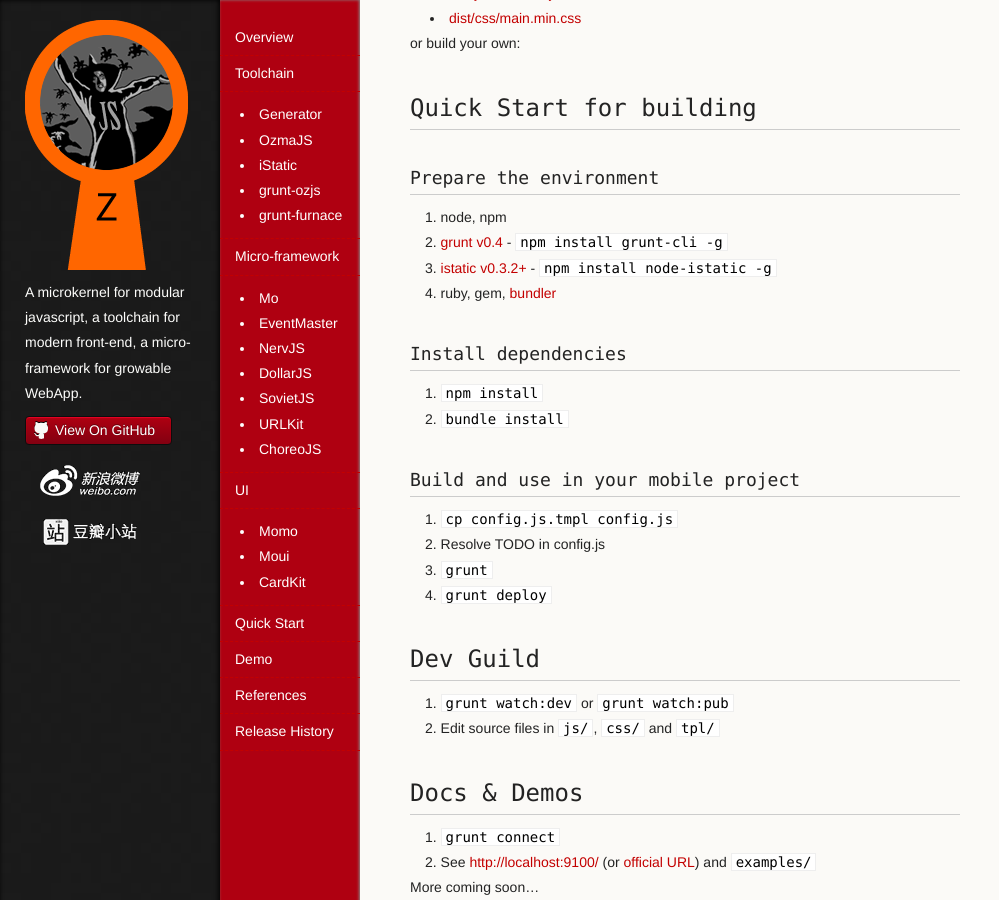
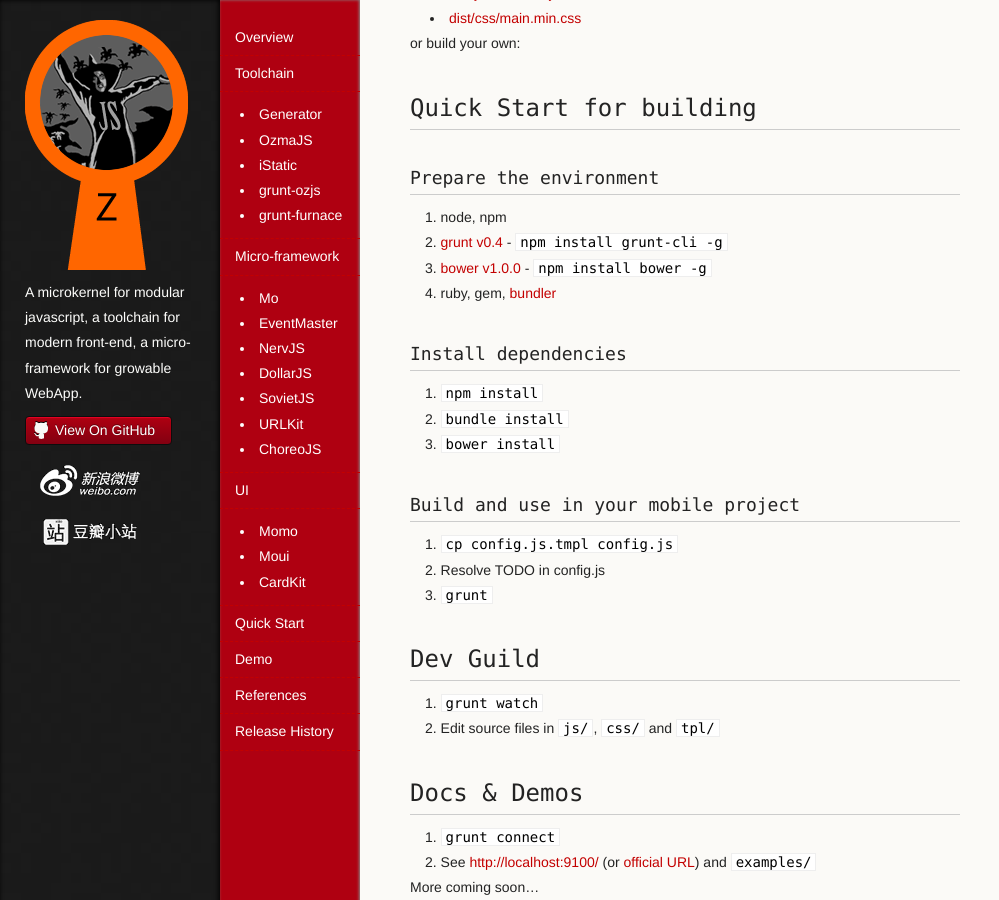
Before and after one commit to dexteryy/ozjs.org, a Jekyll site: the page built from CardKit/index.md, in a window 1280 px wide and 900 px high, scrolled down 1187 px. Shown: the whole window, without its empty margins (0-999 px from the left). Built offline with Jekyll 4.4.1, drawn with Linux system fonts in a browser that asks for light colours; some web fonts are replaced; Markdown is read by kramdown in place of the engine named in the settings.

Commit message:
update cardkit

```diff
--- a/CardKit/index.md
+++ b/CardKit/index.md
@@ -45,24 +45,24 @@
 
 1. node, npm
 2. [grunt v0.4](http://gruntjs.com/getting-started) - `npm install grunt-cli -g`
-3. [istatic v0.3.2+](https://ozjs.org/istatic) - `npm install node-istatic -g`
+3. [bower v1.0.0](http://bower.io/) - `npm install bower -g`
 4. ruby, gem, [bundler](http://gembundler.com/)
 
 ### Install dependencies
 
 1. `npm install`
 2. `bundle install`
+3. `bower install`
 
 ### Build and use in your mobile project
 
 1. `cp config.js.tmpl config.js`
 2. Resolve TODO in config.js
 3. `grunt`
-4. `grunt deploy`
 
 ## Dev Guild
 
-1. `grunt watch:dev` or `grunt watch:pub`
+1. `grunt watch`
 2. Edit source files in `js/`, `css/` and `tpl/`
 
 ## Docs & Demos
```
